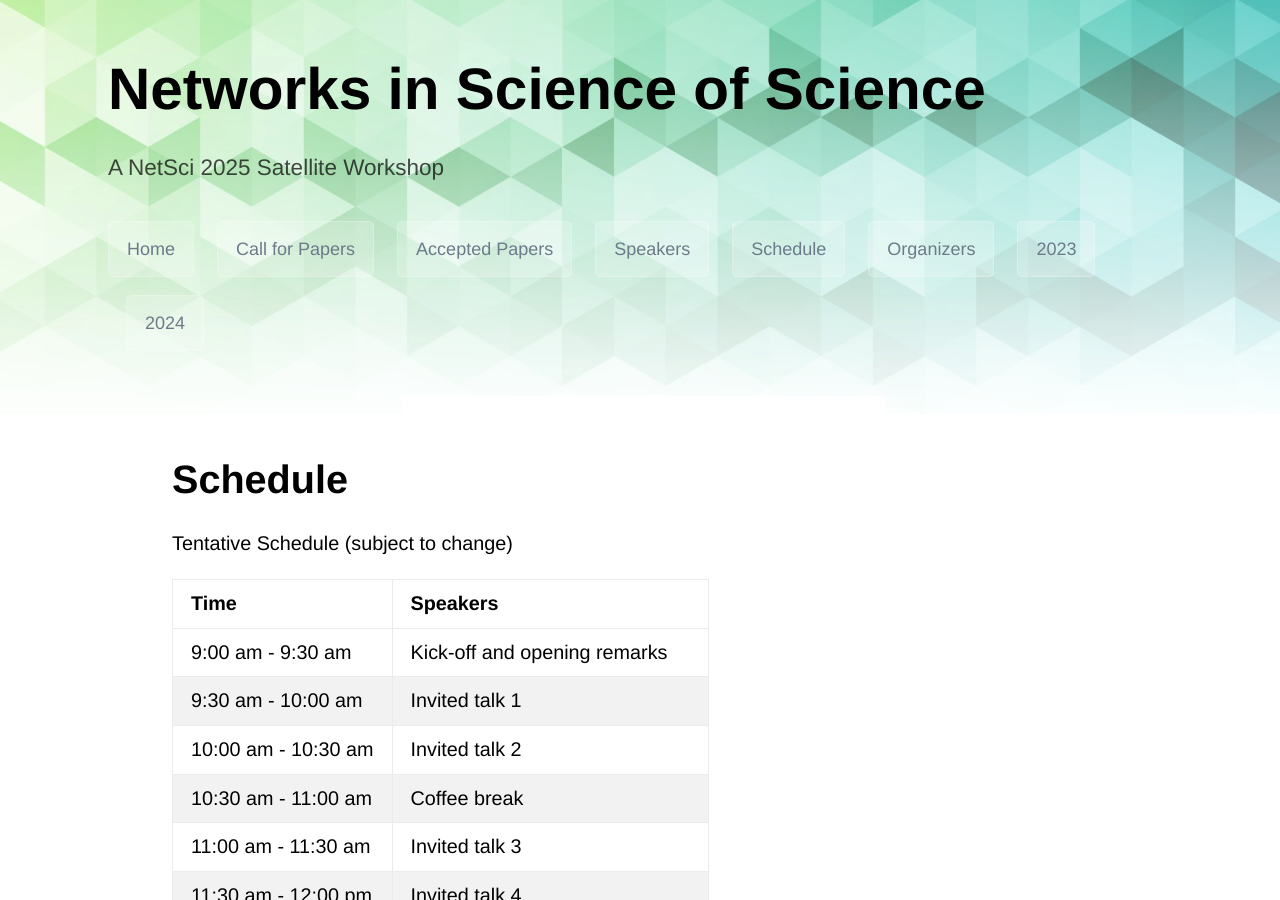
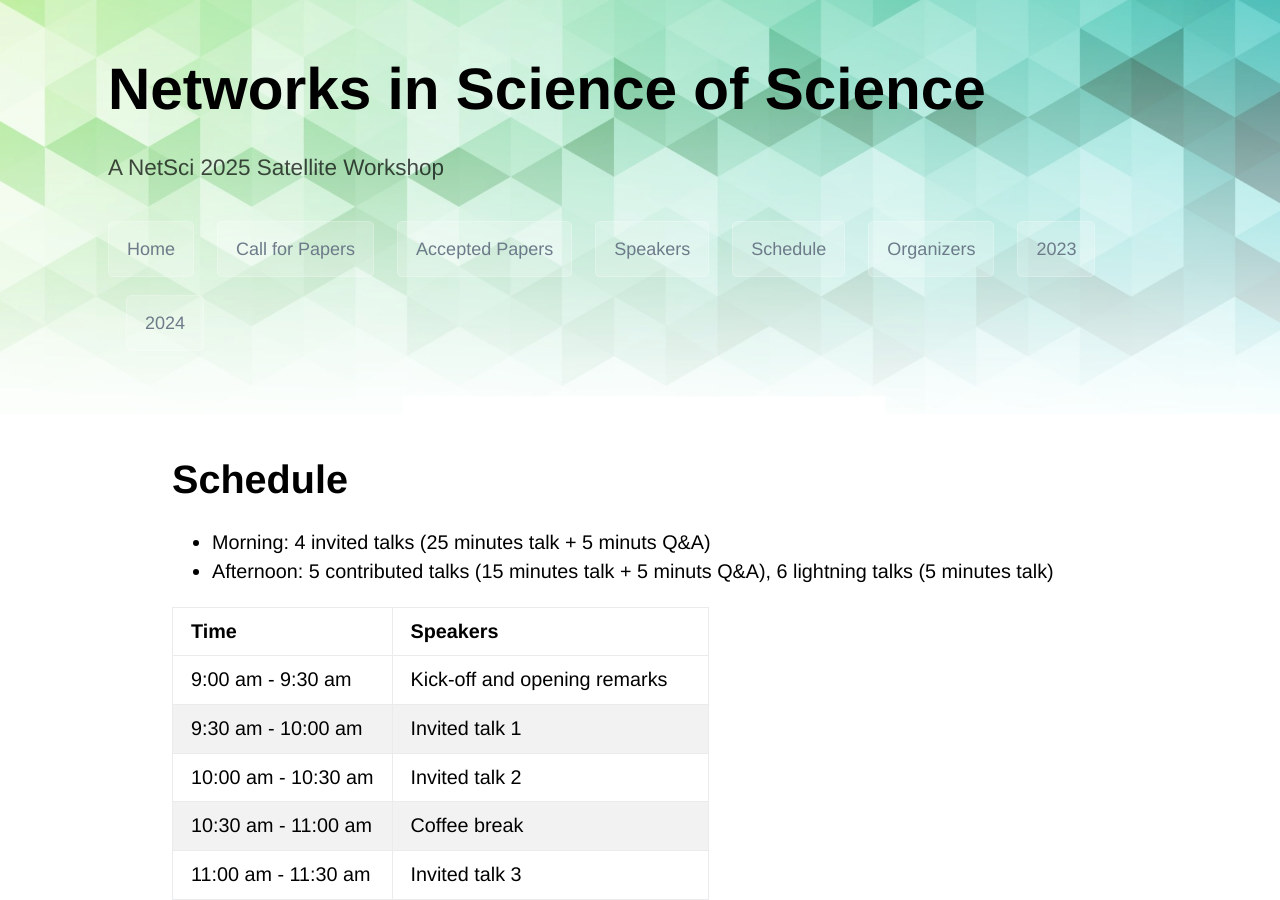
Before and after one commit to netscisci/netscisci.github.io, a Jekyll site: the page built from schedule.md, in a window 1280 px wide and 900 px high. Built offline with Jekyll 4.4.1, drawn with Linux system fonts in a browser that asks for light colours; some web fonts are replaced; our own code applies the rules of GitHub Pages for plain Markdown files.

Commit message:
Update schedule.md

```diff
--- a/schedule.md
+++ b/schedule.md
@@ -3,7 +3,9 @@ layout: default
 ---
 
 # Schedule
-Tentative Schedule (subject to change)
+
+- Morning: 4 invited talks (25 minutes talk + 5 minuts Q&A)
+- Afternoon: 5 contributed talks (15 minutes talk + 5 minuts Q&A), 6 lightning talks (5 minutes talk)
 
 | Time      | Speakers |
 |:----------- |:----------- |
```
